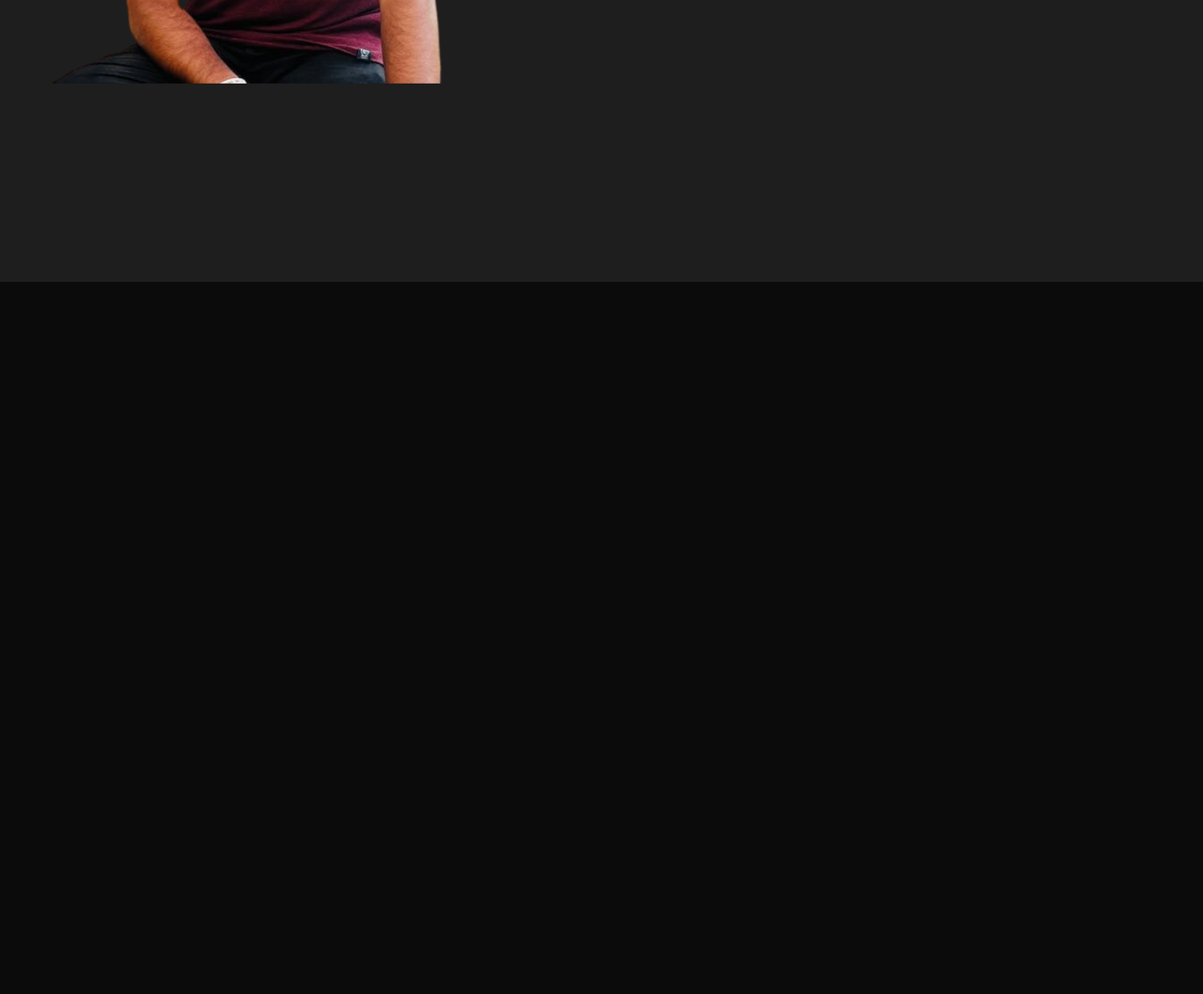
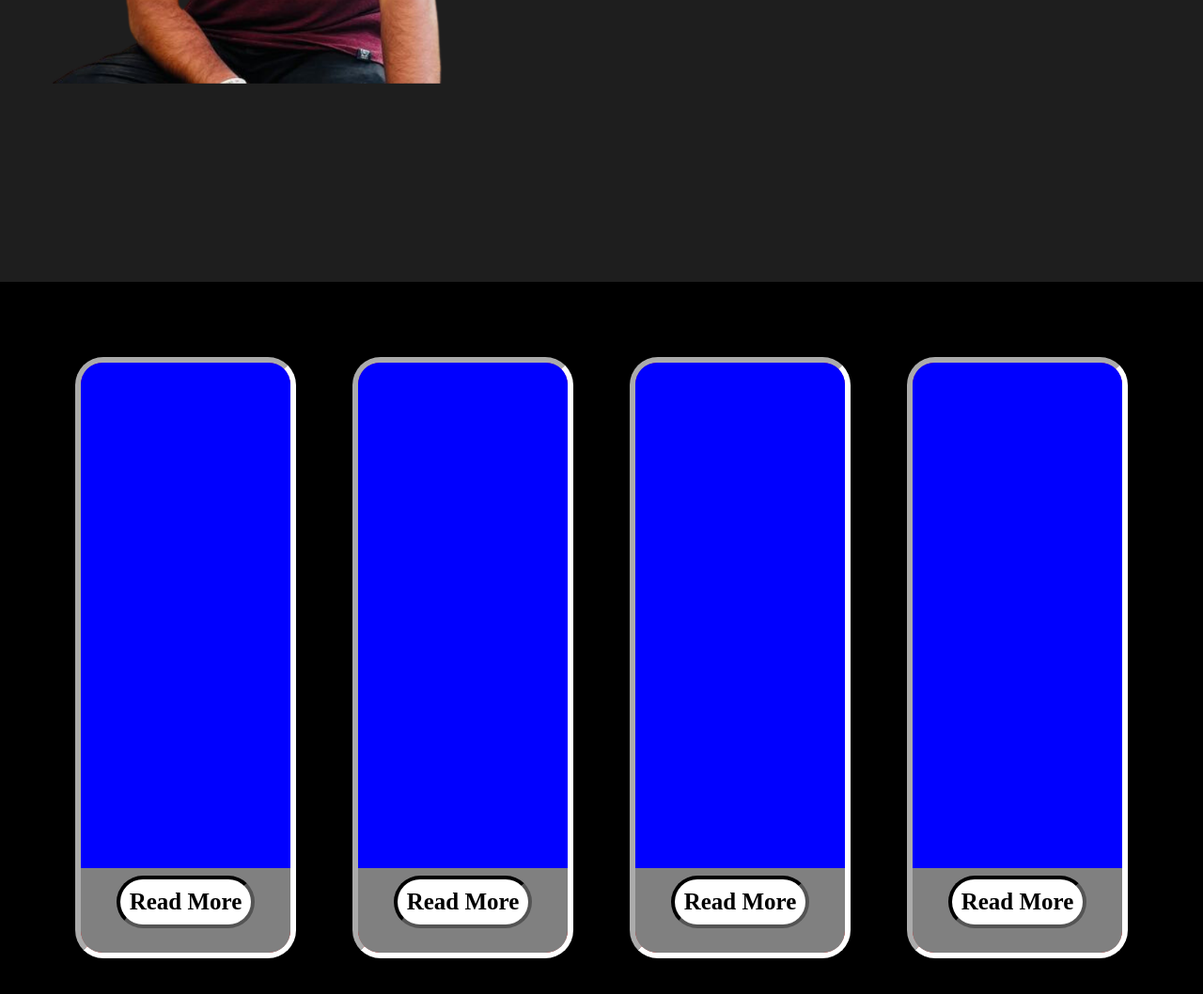
Before and after one commit to Bhathiya-sahan/Personal-Web, a plain HTML site: page Index.html in a window 1280 px wide. Shown: the part 1300-2358 px from the top of the page at 94% size. Before the commit the page ends 1600 px from the top, so only its background shows below. Drawn offline with Linux system fonts and the light colour scheme.

Commit message:
Create Project Section

```diff
--- a/Index.html
+++ b/Index.html
@@ -39,8 +39,38 @@
         <div class="colum2">
             <h1>I'm Bhathiya Sahan Gunarathna</h1>
             <p>BEng Software Engineer <br> University Of westminster UK</p>
+        </div>
+    </div>
 
+    <!--Projects-->
+    <div class="project">
 
+        <div class="project_card">
+            <div class="card_head"></div>
+            <div class="card_content">
+                <button type="button"> <a href="#"> Read More</a></button>
+            </div>
+        </div>
+
+        <div class="project_card">
+            <div class="card_head"></div>
+            <div class="card_content">
+                <button type="button"> <a href="#"> Read More</a></button>
+            </div>
+        </div>
+
+        <div class="project_card">
+            <div class="card_head"></div>
+            <div class="card_content">
+                <button type="button"> <a href="#"> Read More</a></button>
+            </div>
+        </div>
+
+        <div class="project_card">
+            <div class="card_head"></div>
+            <div class="card_content">
+                <button type="button"> <a href="#"> Read More</a></button>
+            </div>
         </div>
 
     </div>
--- a/style.css
+++ b/style.css
@@ -161,3 +161,57 @@ nav ul li a:hover::after{
 .colum2 p{
     font-size: 25px;
 }
+
+/* Project */
+.project{
+    background-color: black;
+    height: 100vh;
+    display: grid;
+    grid-template-columns: 2fr 2fr 2fr 2fr;
+    gap: 60px;
+    padding: 80px;
+
+}
+.project_card{
+    background-color: red;
+    border: inset 6px white;
+    border-radius: 30px;
+    transition: transform 0.5s;
+
+    display: grid;
+    grid-template-rows: 6fr 1fr;
+}
+
+.project_card:hover{
+    transform: scale(1.1);
+}
+
+.card_head{
+    background-color: blue;
+    border-radius: 23px 23px 0px 0px ;
+}
+
+.card_content{
+    background-color: gray;
+    border-radius: 0px 0px 23px 23px;
+    padding: 5px;
+    align-items: center;
+    text-align: center;
+}
+.card_content button{
+    margin-top: 3px;
+    padding: 10px;
+    background: #ffffff;
+    border: inset 4px black;
+    border-radius: 35px;
+}
+.card_content button:hover{
+    background-color: aqua;
+}
+.card_content a{
+    text-decoration: none;
+    font-size: 25px;
+    font-weight: bold;
+    color: black;
+
+}
```
